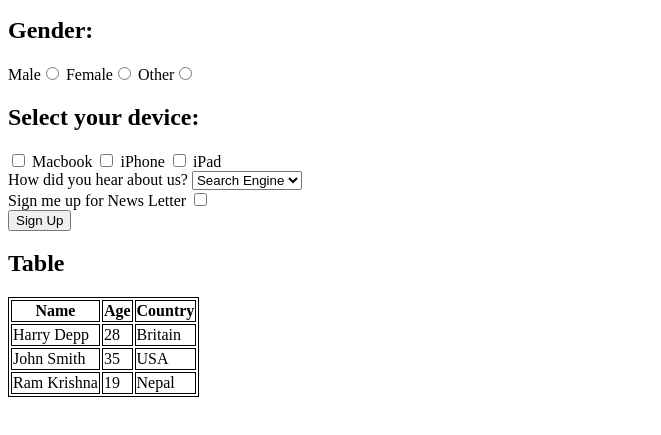
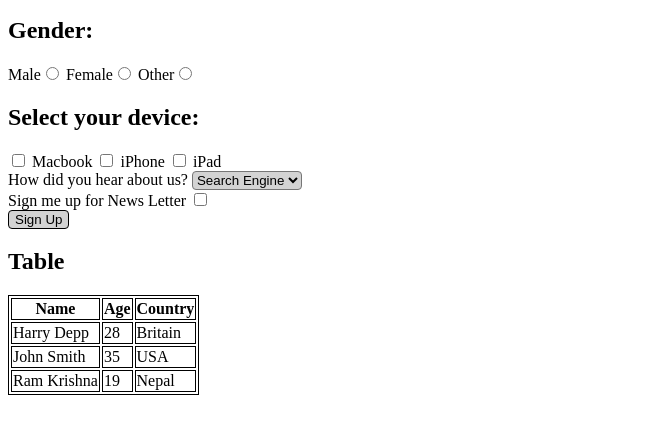
Before and after one commit to ChiKamoM/TCG-HTML-Capstone, a plain HTML site: page index.html in a window 1280 px wide. Shown: the part 125-560 px from the top of the page, without its empty margins (0-661 px from the left). Drawn offline with Linux system fonts and the light colour scheme.

Commit message:
styling changes

```diff
--- a/index.html
+++ b/index.html
@@ -6,11 +6,22 @@
       <title>Document</title>
       <style>
             table, th, td{
-                  border: 1px solid black;
+                  border: 1.5px solid black;
             }
             #age{
                   width:40px;
             }
+            #button{
+                  background-color: lightgrey;
+                  border:0.8px solid black;
+                  border-radius:4px;
+            }
+            #Reference{
+                  background-color: lightgrey;
+                  border-radius: 4px;
+            }
+
+
       </style>
 </head>
 <body>
@@ -36,7 +47,7 @@
             </select>
             </label><br>
             <label for="newsletter">Sign me up for News Letter <input id="newsletter" name="Newsletter_sign_up" type="checkbox"></label><br>
-            <input type="submit" value="Sign Up">
+            <input id="button" type="submit" value="Sign Up">
       </form>
       <h2>Table</h2>
       <table>
```
